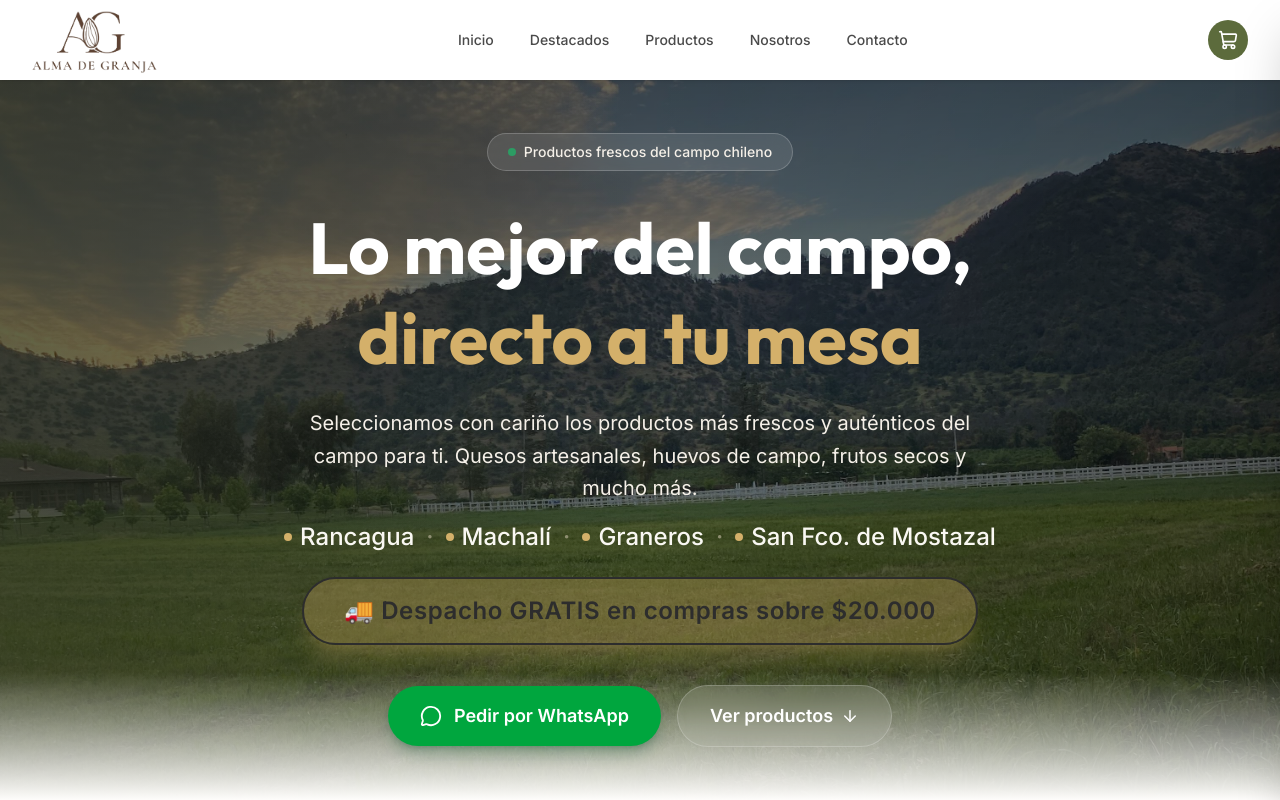
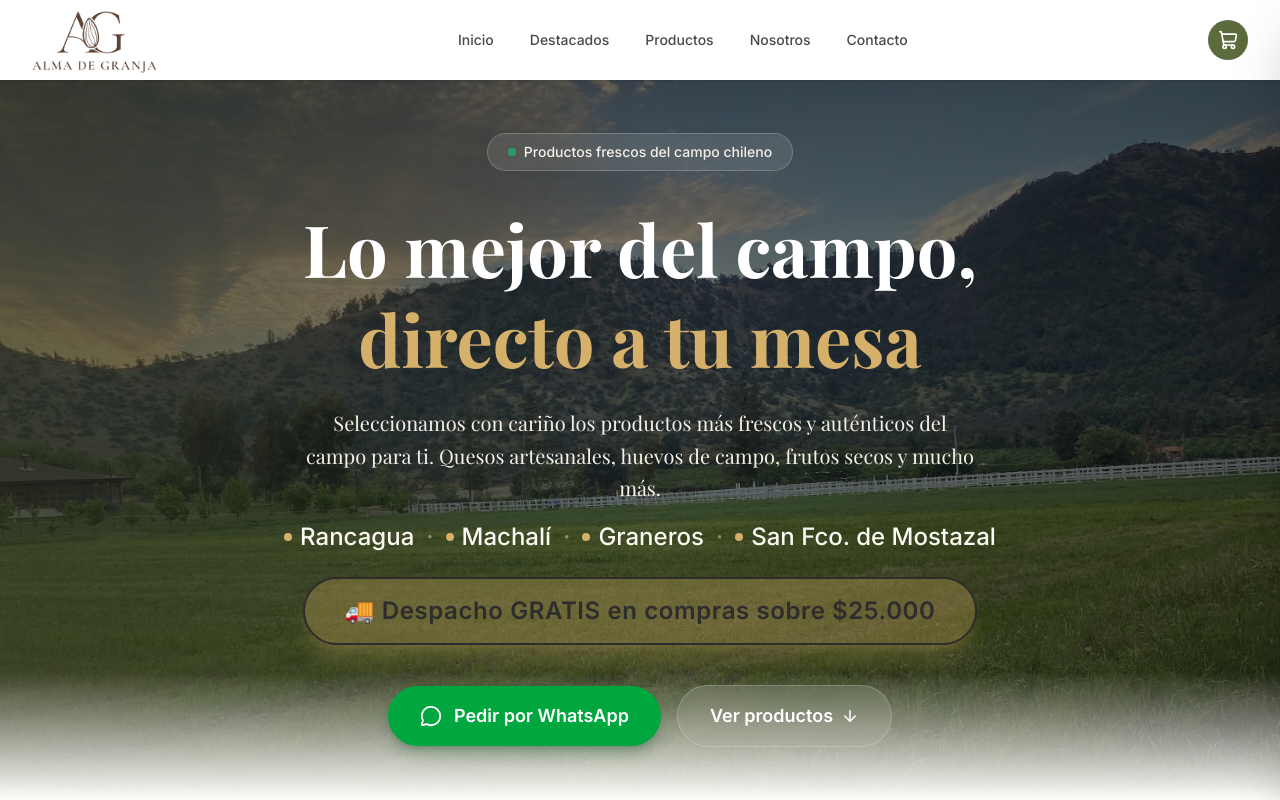
Before and after one commit to fpgalarce-creator/adg_vf, a React (Vite) app in the folder client/: page / in a window 1280 px wide. Shown: the top 800 px of the page. Built offline with nearby package versions, Linux system fonts and the light colour scheme.

Commit message:
Refine hero typography with Playfair and update shipping threshold

```diff
--- a/client/index.html
+++ b/client/index.html
@@ -7,7 +7,7 @@
     <meta name="description" content="Alma de Granja — Productos del campo seleccionados con cariño. Quesos artesanales, huevos de campo, frutos secos y más. Despacho en Rancagua, Machalí, Graneros y San Francisco de Mostazal." />
     <link rel="preconnect" href="https://fonts.googleapis.com" />
     <link rel="preconnect" href="https://fonts.gstatic.com" crossorigin />
-    <link href="https://fonts.googleapis.com/css2?family=Outfit:wght@300;400;500;600;700&family=Inter:wght@300;400;500;600&display=swap" rel="stylesheet" />
+    <link href="https://fonts.googleapis.com/css2?family=Outfit:wght@300;400;500;600;700&family=Inter:wght@300;400;500;600&family=Playfair+Display:wght@400;500;600;700&display=swap" rel="stylesheet" />
     <title>Alma de Granja — Productos del Campo Premium</title>
   </head>
   <body>
--- a/client/src/components/Hero.jsx
+++ b/client/src/components/Hero.jsx
@@ -33,13 +33,15 @@ export default function Hero() {
         </ScrollAnimation>
 
         <ScrollAnimation delay={100}>
-          <h1 className="font-heading font-bold text-4xl sm:text-5xl md:text-6xl lg:text-7xl text-white leading-tight mb-6 text-balance">
+          <h1 className="font-bold text-4xl sm:text-5xl md:text-6xl lg:text-7xl text-white leading-tight mb-6 text-balance"
+            style={{ fontFamily: "'Playfair Display', serif" }}>
             Lo mejor del campo, <span className="text-gold-400">directo a tu mesa</span>
           </h1>
         </ScrollAnimation>
 
         <ScrollAnimation delay={200}>
-          <p className="text-cream-200 text-lg sm:text-xl max-w-2xl mx-auto mb-4 leading-relaxed">
+          <p className="text-cream-200 text-lg sm:text-xl max-w-2xl mx-auto mb-4 leading-relaxed"
+            style={{ fontFamily: "'Playfair Display', serif" }}>
             Seleccionamos con cariño los productos más frescos y auténticos del campo para ti.
             Quesos artesanales, huevos de campo, frutos secos y mucho más.
           </p>
@@ -59,7 +61,7 @@ export default function Hero() {
 
         <ScrollAnimation delay={300}>
           <div className="inline-block bg-gold-500/35 border-2 border-gold-300/70 rounded-full px-8 sm:px-10 py-3.5 sm:py-4 mb-10 shadow-xl shadow-gold-500/25">
-            <p className="text-gold-100 font-extrabold text-lg sm:text-2xl tracking-wide">🚚 Despacho GRATIS en compras sobre $20.000</p>
+            <p className="text-gold-100 font-extrabold text-lg sm:text-2xl tracking-wide">🚚 Despacho GRATIS en compras sobre $25.000</p>
           </div>
         </ScrollAnimation>
 
```
